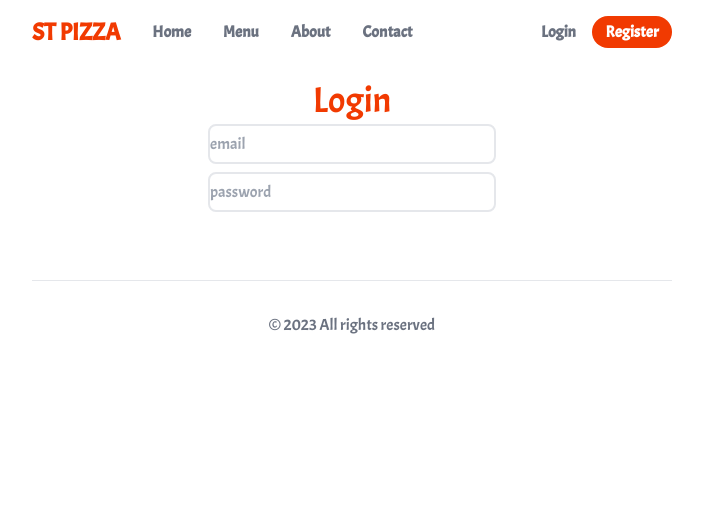
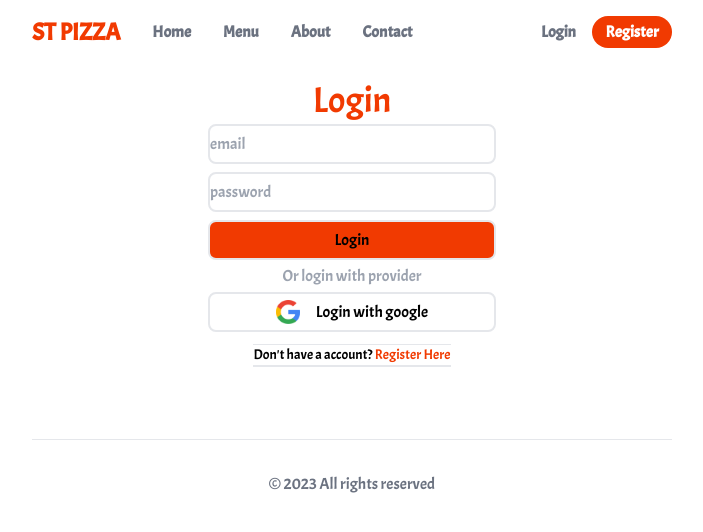
Before and after one commit to freeluckperson/next-gh-pages, a Next.js app: page /login in a window 1280 px wide. Shown: the top 532 px of the page, without its empty margins (288-991 px from the left). Built offline with nearby package versions, Linux system fonts and the light colour scheme.

Commit message:
iniciando un login

```diff
--- a/src/app/login/page.jsx
+++ b/src/app/login/page.jsx
@@ -1,6 +1,8 @@
 'use client'
 
+import Link from "next/link";
 import { useState } from "react";
+
 
 
 export default function LoginPage() {
@@ -10,9 +12,10 @@ export default function LoginPage() {
   });
 
   return (
-    <section className="my-8">
+    <>
+      <section className="mt-8 h-full flex flex-wrap justify-center">
+        <form className="grid place-items-center">
           <h1 className="text-center text-primary text-4xl">Login</h1>
-      <form className="grid place-items-center">
           <input
             className={`h-10 items-center m-1 w-72 border-2 rounded-lg `}
             type="email"
@@ -27,7 +30,25 @@ export default function LoginPage() {
             value={inputChange.password}
             onChange={e => setInputChange({ ...inputChange, password: e.target.value })}
           />
+          <button
+            className="h-10 items-center m-1 w-72 border-2  rounded-lg flex justify-center gap-4 hover:text-white bg-primary"
+            type="submit"
+          >
+            Login
+          </button>
+          <div className="text-gray-400">Or login with provider</div>
+          <button className="h-10 items-center m-1 w-72 border-2 rounded-lg flex justify-center gap-4">
+            <img src="/google.png" height={24} width={24} alt="..." />
+            Login with google
+          </button>
+          <div className="text-center text-sm my-2 border-t border-b-2">
+            Don't have a account?{" "}
+            <Link className="text-primary" href={"/register"}>
+              Register Here
+            </Link>
+          </div>
         </form>
       </section>
+    </>
   );
 }
--- a/src/app/register/page.js
+++ b/src/app/register/page.js
@@ -25,6 +25,7 @@ export default function RegisterPage() {
 
     if (response.ok) {
       setUserCreate(true);
+      setForm({ email: "", password: "" });
     } else {
       setError(true);
     }
@@ -34,7 +35,7 @@ export default function RegisterPage() {
 
   return (
     <div className="">
-      <section className="mt-8 h-full flex flex-wrap justify-center">
+      <section className="mt-8 h-full flex flex-wrap justify-center ">
         <form
           className="grid place-items-center"
           action=""
@@ -53,7 +54,7 @@ export default function RegisterPage() {
             <div className="text-center my-4">
               An error as occurred
               <br />
-              Please try later
+              Please try again
             </div>
           )}
           <input
```
Lines whose indentation alone changed are shown as unchanged.
